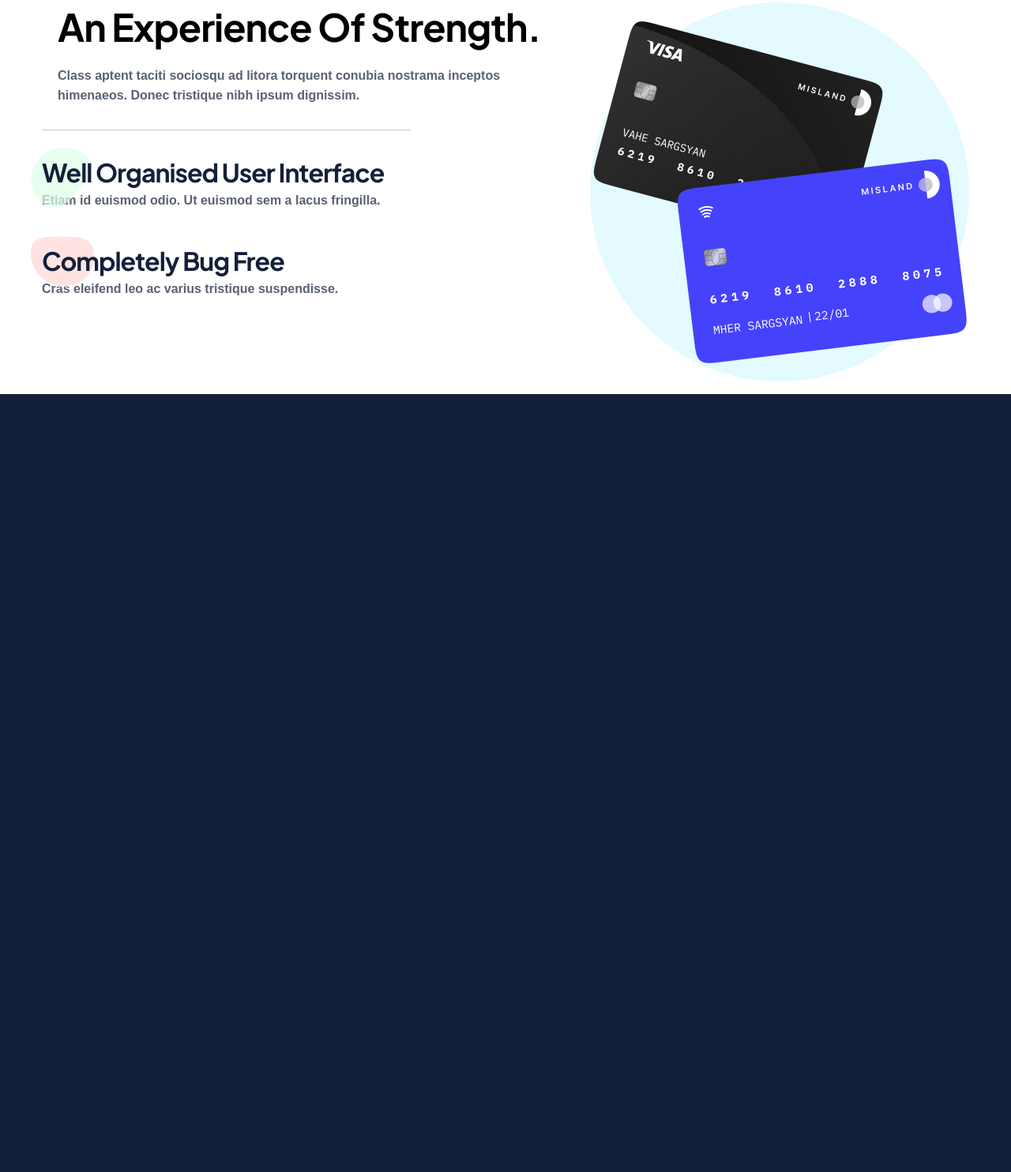
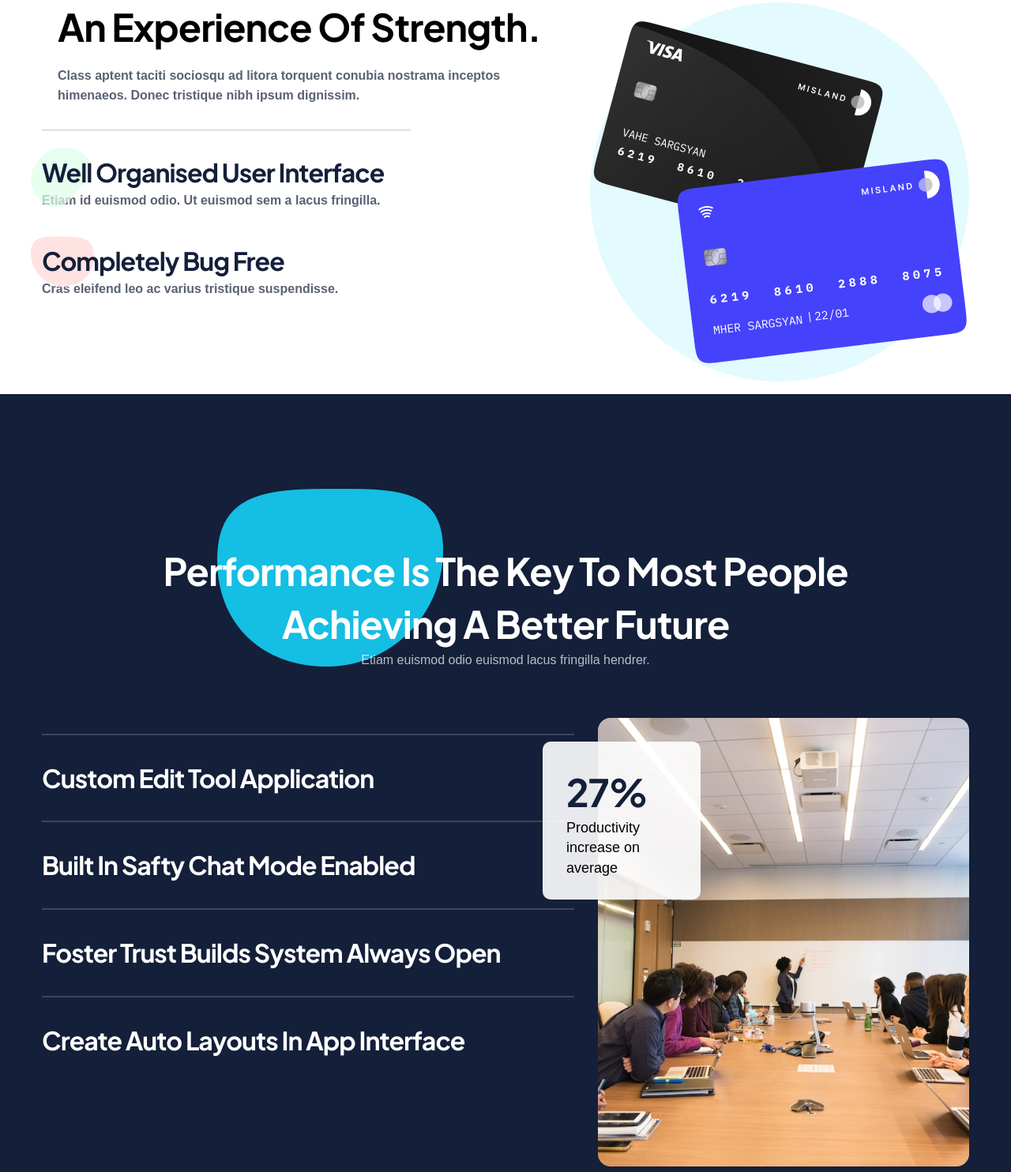
Before and after one commit to w33bvGL/Crito, a website: page index.html in a window 1280 px wide. Shown: the part 2387-3871 px from the top of the page at 79% size. Before the commit the page ends 2886 px from the top, so only its background shows below. Drawn offline with Linux system fonts and the light colour scheme; a web font is replaced by a local one.

Commit message:
add performance

```diff
--- a/index.html
+++ b/index.html
@@ -15,6 +15,7 @@
     <link rel="stylesheet" href="src/css/components/logos.css" />
     <link rel="stylesheet" href="src/css/components/growBussines.css" />
     <link rel="stylesheet" href="src/css/components/security.css" />
+    <link rel="stylesheet" href="src/css/components/performance.css" />
   </head>
   <body>
     <!-- header init start -->
@@ -235,14 +236,21 @@
             <hr />
             <div class="security-info">
               <div class="security-info-item">
-
-                <h3><img src="img/Ellipse478.png" alt="security elipse" />Well Organised User Interface</h3>
+                <h3>
+                  <img src="img/Ellipse478.png" alt="security elipse" />Well
+                  Organised User Interface
+                </h3>
                 <h4>
                   Etiam id euismod odio. Ut euismod sem a lacus fringilla.
                 </h4>
               </div>
               <div class="security-info-item">
-                <h3><img src="img/Ellipse477.png" alt="security elipse" />Completely Bug Free</h3>
+                <h3>
+                  <img
+                    src="img/Ellipse477.png"
+                    alt="security elipse"
+                  />Completely Bug Free
+                </h3>
                 <h4>Cras eleifend leo ac varius tristique suspendisse.</h4>
               </div>
             </div>
@@ -261,6 +269,53 @@
       </div>
     </section>
     <!-- security init end -->
+    <!-- performance init start -->
+    <section class="performance">
+      <div class="container">
+        <div class="container-inner">
+          <div class="performance-title">
+            <h2>
+              <img
+                src="img/Ellipse470.png"
+                alt="performance is the key to most peopele"
+              />Performance Is The Key To Most People Achieving A Better Future
+            </h2>
+            <h3>Etiam euismod odio euismod lacus fringilla hendrer.</h3>
+          </div>
+          <div class="performance-content">
+            <div class="performance-accardeon">
+              <div class="acc">
+                <p>Custom Edit Tool Application</p>
+              </div>
+              <div class="acc">
+                <p>Built In Safty Chat Mode Enabled</p>
+              </div>
+              <div class="acc">
+                <p>Foster Trust Builds System Always Open</p>
+              </div>
+              <div class="acc">
+                <p>Create Auto Layouts In App Interface</p>
+              </div>
+            </div>
+            <div class="performance-img">
+              <div class="performance-parcent">
+                <strong>27%</strong>
+                <p>
+                  Productivity<br />
+                  increase on<br />
+                  average
+                </p>
+              </div>
+              <img
+                src="img/performanceImage.png"
+                alt="Performance Is The Key To Most People Achieving A Better Future"
+              />
+            </div>
+          </div>
+        </div>
+      </div>
+    </section>
+    <!-- performance init end -->
     <script
       src="https://kit.fontawesome.com/36abf4b57f.js"
       crossorigin="anonymous"
--- /dev/null
+++ b/src/sass/components/performance.sass
@@ -0,0 +1,98 @@
+.performance
+
+  .container-inner
+    padding: 120px 0
+    display: flex
+    flex-direction: column
+
+    .performance-title
+      margin-bottom: 60px
+      position: relative
+      display: flex
+      flex-direction: column
+
+      align-items: center
+
+      h2
+        position: relative
+        margin-top: 70px
+        width: 75%
+
+        font-size: 48px
+        color: var(--color-white)
+        font-family: 'jakarta-bold', sans-serif
+        line-height: 140%
+        letter-spacing: -1px
+        text-align: center
+
+        img
+          position: absolute
+          z-index: -1
+          top: -70px
+          left: 75px
+      h3
+        font-size: 1em
+        font-family: 'inter-extra-light', sans-serif
+        line-height: 160%
+        font-weight: normal
+        text-align: center
+        opacity: 0.7
+        color: var(--color-white)
+
+    .performance-content
+      display: flex
+      gap: 30px
+
+      .performance-accardeon
+        display: flex
+        flex-direction: column
+        width: 60%
+        padding: 20px 0
+
+        .acc
+          border-top: 2px solid #d4d4d834
+          padding: 32px 0
+          p
+            font-size: 32px
+            font-family: 'jakarta-bold', sans-serif
+            line-height: 140%
+            letter-spacing: -1px
+            color: var(--color-white)
+
+      .performance-img
+        position: relative
+
+        .performance-parcent
+          position: absolute
+          top: 30px
+          width: 200px
+          height: 200px
+          padding: 30px
+          left: -70px
+          background-color: rgba(255, 255, 255, 0.90)
+          border-radius: 10px
+
+          strong
+            font-size: 48px
+            line-height: 140%
+            letter-spacing: -1px
+            font-family: 'jakarta-bold', sans-serif
+            color: var(--color-font-dark-blue)
+            margin-bottom: 11px
+
+          p
+            font-size: 18px
+            line-height: 25.5px
+            font-family: 'inter-regular', sans-serif
+
+@media screen and (max-width: 1024px)
+  .performance
+
+    .performance-content
+      flex-direction: column
+
+      .performance-accardeon
+        width: 100% !important
+
+      .performance-img
+        display: none
```
Also changed, not shown: img/Ellipse470.png (added), img/performanceImage.png (added), src/css/components/performance.css (added), 1 other file.
